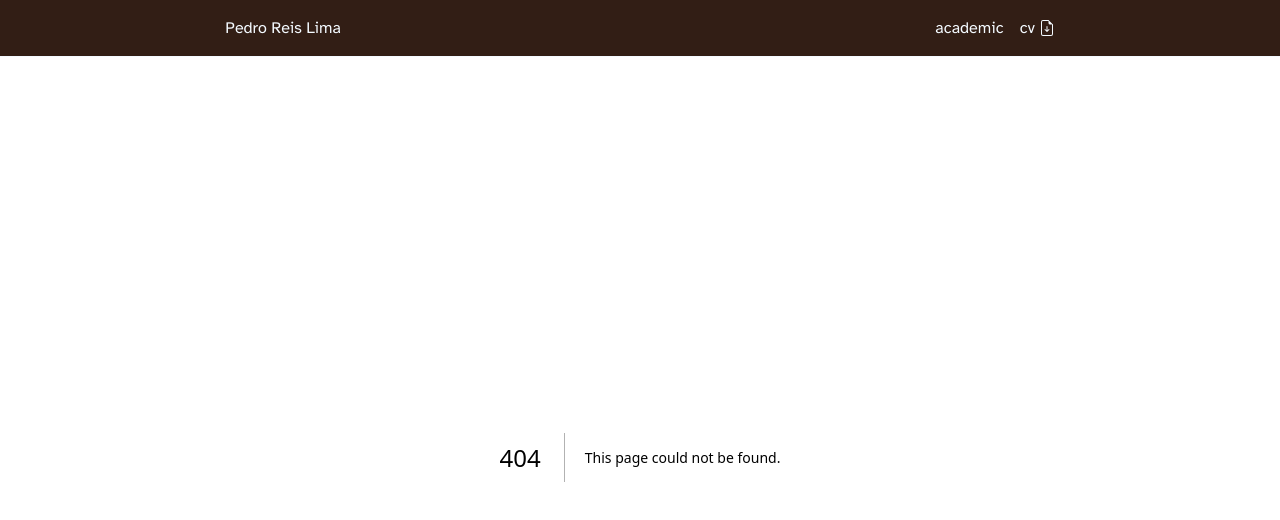
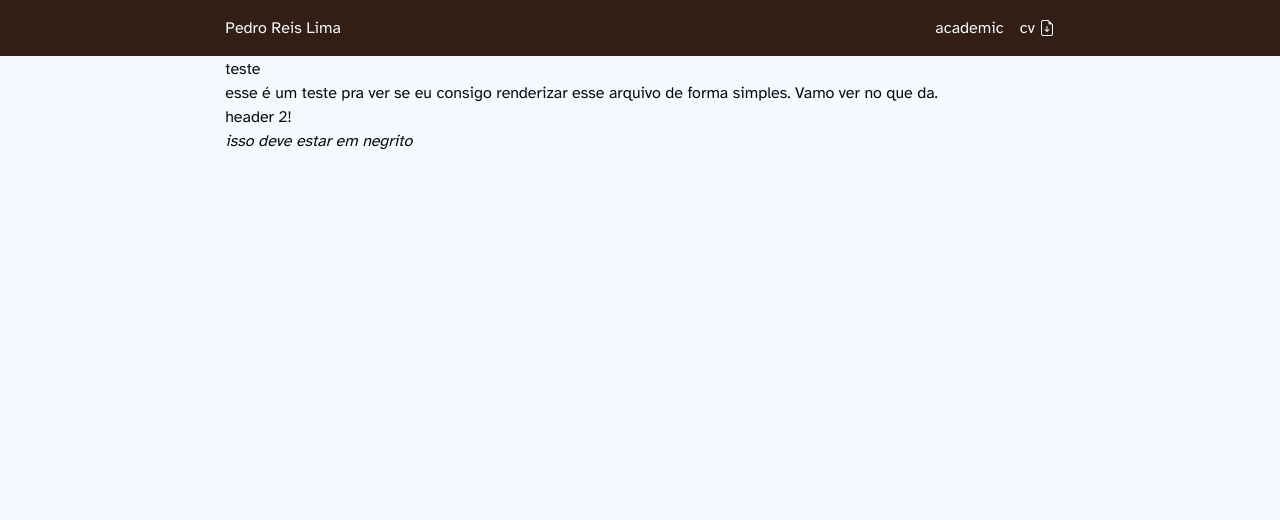
Before and after one commit to pedroreislima/prlima-site, a Next.js app: page /blog in a window 1280 px wide. Before the commit this address had no page. Shown: the top 520 px of the page. Built offline with nearby package versions, Linux system fonts and the light colour scheme.

Commit message:
added md blog support (suposedly)

```diff
--- /dev/null
+++ b/app/blog/page.tsx
@@ -0,0 +1,20 @@
+"use client";
+
+import { useEffect, useState } from "react";
+import Markdown from "react-markdown";
+
+export default function Blog() {
+  const [content, setContent] = useState("");
+
+  useEffect(() => {
+    fetch("/test/blogpost.md")
+      .then((res) => res.text())
+      .then((text) => setContent(text));
+  }, []);
+
+  return (
+    <div className="read-width mx-auto">
+      <Markdown>{content}</Markdown>
+    </div>
+  );
+}
--- a/package.json
+++ b/package.json
@@ -13,7 +13,8 @@
     "next-intl": "^4.1.0",
     "react": "^19.0.0",
     "react-dom": "^19.0.0",
-    "react-icons": "^5.5.0"
+    "react-icons": "^5.5.0",
+    "react-markdown": "^10.1.0"
   },
   "devDependencies": {
     "@tailwindcss/postcss": "^4",
--- /dev/null
+++ b/public/test/blogpost.md
@@ -0,0 +1,10 @@
+
+
+# teste
+
+esse é um teste pra ver se eu consigo renderizar esse arquivo de forma simples. Vamo ver no que da.
+
+
+## header 2!
+
+*isso deve estar em negrito*
```
Also changed, not shown: 1 other file (tests, documents, lock files or other folders).
